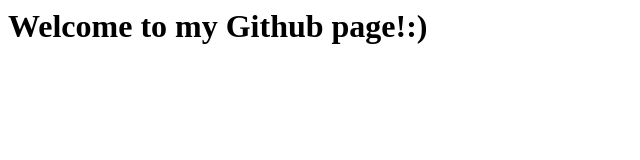
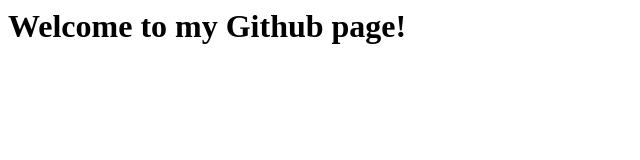
Before and after one commit to Sigrid242/sigrid242.github.io, a plain HTML site: page index.html in a window 1280 px wide. Shown: the full height of the page, 0-640 px from the left. Drawn offline with Linux system fonts and the light colour scheme.

Commit message:
Update index.html

```diff
--- a/index.html
+++ b/index.html
@@ -1 +1 @@
-<h1>Welcome to my Github page!:)</h1>
+<h1>Welcome to my Github page!</h1>
```
